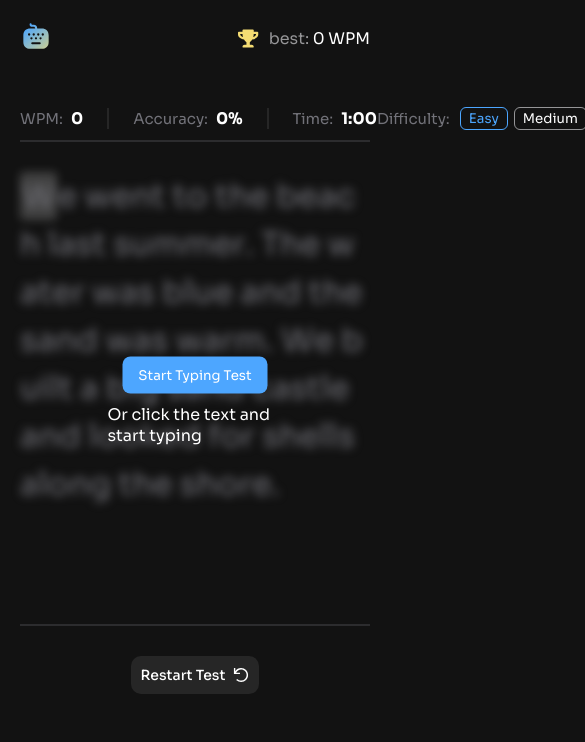
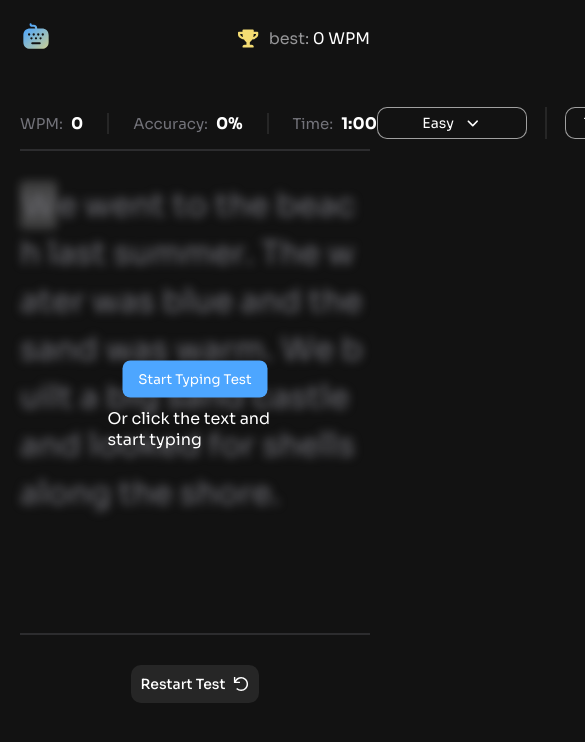
Before and after one commit to preetpalsinghkanda/Typing-speed-test, a React (Vite) app: page / in a window 390 px wide. Shown: the top 742 px of the page, 585 px wide, since content can reach past the window. Built offline with nearby package versions, Linux system fonts and the light colour scheme.

Commit message:
adding options for small scree size

```diff
--- a/package.json
+++ b/package.json
@@ -10,6 +10,10 @@
     "preview": "vite preview"
   },
   "dependencies": {
+    "@fortawesome/free-brands-svg-icons": "^7.2.0",
+    "@fortawesome/free-regular-svg-icons": "^7.2.0",
+    "@fortawesome/free-solid-svg-icons": "^7.2.0",
+    "@fortawesome/react-fontawesome": "^3.3.0",
     "react": "^19.2.4",
     "react-dom": "^19.2.4"
   },
--- a/src/Components/Hero.css
+++ b/src/Components/Hero.css
@@ -5,63 +5,64 @@
     /* border: 1px solid white; */
 }
 
-.main-navbar{
+.main-navbar {
     display: flex;
     justify-content: space-between;
     align-items: center;
 }
 
-.left-main-navbar{
+.left-main-navbar {
     color: white;
     /* border: 1px solid white; */
     display: flex;
 }
 
 
-.left-main-navbar div{
+.left-main-navbar div {
     gap: 8px;
     display: flex;
     align-items: center;
 }
 
-.left-main-navbar div p, .right-main-navbar div p{
+.left-main-navbar div p,
+.right-main-navbar div p {
     color: hsl(240, 3%, 46%);
     font-size: 15px;
 }
 
-.left-main-navbar hr{
+.left-main-navbar hr {
     margin: 0px 24px;
     border: 0.1px solid hsl(0, 0%, 15%);
 }
 
 
-.left-main-navbar div span{
+.left-main-navbar div span {
     font-weight: 700;
     font-size: 16px;
 }
 
-.right-main-navbar{
+.right-main-navbar {
     display: flex;
 }
 
-.right-main-navbar div{
+.right-main-navbar div {
 
     color: white;
 
 }
 
-.right-navbar-box{
+.right-navbar-box {
     display: flex;
     gap: 10px;
     align-items: center;
 }
 
-.right-main-navbar hr{
+.right-main-navbar hr {
     margin: 0px 18px;
     border: 0.1px solid hsl(0, 0%, 15%);
 }
 
-.right-main-navbar button{
+.right-main-navbar button {
     background-color: hsl(0, 0%, 7%);
     color: hsl(0, 0%, 100%);
     border: 1px solid hsl(240, 1%, 59%);
@@ -69,45 +70,45 @@
     border-radius: 6px;
 }
 
-.button-box{
+.button-box {
     display: flex;
     gap: 6px;
 
 }
 
-.button-box button{
+.button-box button {
     cursor: pointer;
 }
 
 
-.button-box button:focus{
+.button-box button:focus {
     outline: 1px solid hsl(210, 100%, 65%) !important;
     outline-offset: 3px;
 }
 
-.button-box button:hover{
+.button-box button:hover {
     border: 1px solid hsl(210, 100%, 65%) !important;
     color: hsl(210, 100%, 65%) !important;
 }
 
-.non-time{
+.non-time {
     display: none !important;
 }
 
-.hr{
+.hr {
     border: none;
     border-top: 2px solid hsla(240, 3%, 46%, 0.276);
     margin-top: 10px;
 
 }
 
-.blur{
+.blur {
     filter: blur(5px);
     pointer-events: none;
     user-select: none;
 }
 
-.overlay{
+.overlay {
     position: absolute;
     top: 50%;
     left: 50%;
@@ -121,7 +122,7 @@
     z-index: 10;
 }
 
-.overlay button{
+.overlay button {
     background-color: #4da6ff;
     border: none;
     padding: 10px 16px;
@@ -130,17 +131,17 @@
     cursor: pointer;
 }
 
-.overlay button:focus{
+.overlay button:focus {
     outline: 1px solid hsl(210, 100%, 65%) !important;
     outline-offset: 3px;
 
 }
 
-.overlay p{
+.overlay p {
     color: hsl(0, 0%, 100%);
 }
 
-.para{
+.para {
     min-height: 50vh;
     color: hsl(240, 1%, 59%);
     font-size: 2rem;
@@ -150,9 +151,11 @@
     word-break: keep-all;
 }
 
+.dropdown{
+    display: none;
+}
 
-
-.restart-btn{
+.restart-btn {
     margin-top: 14px;
     border: none;
     cursor: pointer;
@@ -171,7 +174,7 @@
 
 }
 
-.icon-restart{
+.icon-restart {
     height: 16px;
 }
 
@@ -185,12 +188,97 @@
 
 }
 
-.hidden-input{
+
+.dropdown {
+    position: relative;
+    width: 150px;
+    font-family: "Sora", sans-serif;
+}
+
+
+.dropdown-btn {
+    background-color: hsl(0, 0%, 7%);
+    color: white;
+    border: 1px solid hsla(0, 0%, 100%, 0.6);
+    border-radius: 10px;
+    padding: 6px 10px;
+
+    display: flex;
+    justify-content: center;
+    gap: 10px;
+    align-items: center;
+
+    cursor: pointer;
+    font-size: 14px;
+}
+
+
+.dropdown-content {
+    display: none;
+    position: absolute;
+    top: 110%;
+    left: 0;
+    width: 100%;
+
+    background-color: hsl(0, 0%, 10%);
+    border-radius: 10px;
+    overflow: hidden;
+
+    box-shadow: 0 8px 20px rgba(0,0,0,0.6);
+    z-index: 100;
+}
+
+
+.dropdown:hover .dropdown-content {
+    display: block;
+}
+
+/* option */
+.dropdown-content label {
+    display: flex;
+    align-items: center;
+    gap: 10px;
+
+    padding: 10px;
+    cursor: pointer;
+    color: white;
+
+    border-bottom: 1px solid rgba(255,255,255,0.05);
+}
+
+.dropdown-content label:last-child {
+    border-bottom: none;
+}
+
+.dropdown-content label:hover {
+    background-color: rgba(255,255,255,0.05);
+}
+
+
+.dropdown-content input {
+    accent-color: #4da6ff;
+}
+
+.hidden-input {
     position: absolute;
     opacity: 0;
 }
 
-.active-mode-btn{
+.active-mode-btn {
     border: 1px solid hsl(210, 100%, 65%) !important;
     color: hsl(210, 100%, 65%) !important;
 }
+
+@media(max-width:1140px) {
+    .right-navbar-box p {
+        display: none;
+    }
+
+    .button-box {
+        display: none;
+    }
+
+    .dropdown{
+    display: unset;
+}
+}
--- a/src/Components/Hero.jsx
+++ b/src/Components/Hero.jsx
@@ -4,6 +4,9 @@ import TypingContext from "./Context/Context";
 import restartIcon from "../assets/icon-restart.svg";
 import { useState } from "react";
 import { useRef } from "react";
+import { FontAwesomeIcon } from '@fortawesome/react-fontawesome'
+import { faAngleDown } from '@fortawesome/free-solid-svg-icons'
+
 
 export default function Hero() {
   const {
@@ -57,29 +60,23 @@ function finishTest() {
     const currentWpm = calculateWPM();
     const currentAccuracy = calculateAccuracy();
 
-
     const savedHighScore = Number(localStorage.getItem("highScore")) || 0;
 
     if (savedHighScore === 0) {
-
       setHighScore(currentWpm);
       localStorage.setItem("highScore", currentWpm);
       setNewHighScore(false);
       setFirstAttempt(true);
     } else if (currentWpm > savedHighScore && currentAccuracy >= 50) {
-
       setHighScore(currentWpm);
       localStorage.setItem("highScore", currentWpm);
       setNewHighScore(true);
       setFirstAttempt(false);
     } else {
-
       setNewHighScore(false);
       setFirstAttempt(false);
     }
   }
-
-
 
   useEffect(() => {
     if (option === "timed" && time === 0) {
@@ -169,6 +166,34 @@ function finishTest() {
                 Hard
               </button>
             </div>
+
+            {/* option  */}
+
+          <div className="dropdown">
+  <div className="dropdown-btn">
+    {mode.charAt(0).toUpperCase() + mode.slice(1)} <FontAwesomeIcon icon={faAngleDown}  />
+  </div>
+
+  <div className="dropdown-content">
+    {["easy", "medium", "hard"].map((item) => (
+      <label key={item}>
+        <input
+          type="radio"
+          checked={mode === item}
+          onChange={() => {
+            setMode(item);
+            reset();
+          }}
+        />
+        {item.charAt(0).toUpperCase() + item.slice(1)}
+      </label>
+    ))}
+  </div>
+</div>
+
+
+
+
           </div>
           <hr />
           <div className="right-navbar-box">
@@ -192,6 +217,40 @@ function finishTest() {
               >
                 Passage
               </button>
+            </div>
+
+
+            <div className="dropdown">
+              <div className="dropdown-btn">
+                {" "}
+                {option === "timed" ? "Timed (60s)" : "Passage"} <FontAwesomeIcon icon={faAngleDown}  />
+              </div>
+
+              <div className="dropdown-content">
+                <label>
+                  <input
+                    type="radio"
+                    checked={option === "timed"}
+                    onChange={() => {
+                      setOption("timed");
+                      reset();
+                    }}
+                  />
+                  Timed (60s)
+                </label>
+
+                <label>
+                  <input
+                    type="radio"
+                    checked={option === "passage"}
+                    onChange={() => {
+                      setOption("passage");
+                      reset();
+                    }}
+                  />
+                  Passage
+                </label>
+              </div>
             </div>
           </div>
         </div>
```
Also changed, not shown: 1 other file (tests, documents, lock files or other folders). Lines whose indentation alone changed are shown as unchanged.
